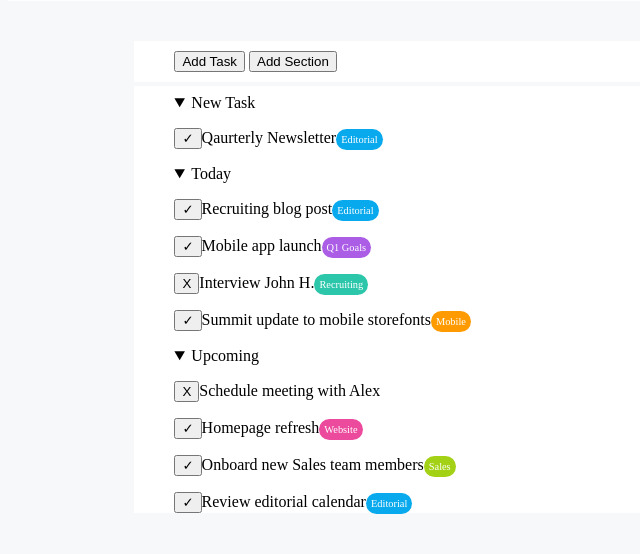
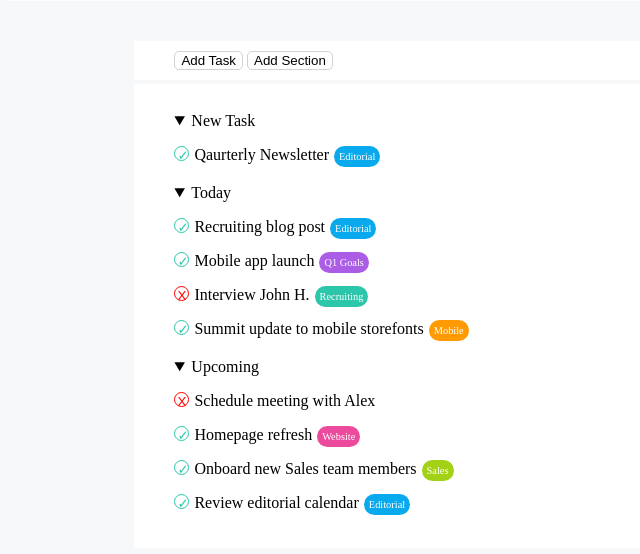
Before and after one commit to tpaglia493/html-css-toboolist, a plain HTML site: page index.html in a window 1280 px wide. Shown: the part 64-618 px from the top of the page, without its empty margins (0-640 px from the left). Drawn offline with Linux system fonts and the light colour scheme.

Commit message:
added style to checkboxes

```diff
--- a/css/style.css
+++ b/css/style.css
@@ -18,9 +18,24 @@ hr {
     border: 2px solid #f6f8f9;
 }
 
+.details-margin {
+    margin-top: 20px;
+}
+
+nav button {
+    background-color: #fff;
+    border: 1px solid #d0d2d3;
+    border-radius: 5px;
+}
+
 .left-padding {
     padding-left: 40px;
 
+}
+
+.vertical-padding {
+    padding-top: 20px;
+    padding-bottom: 20px;
 }
 
 .button-vertical-margin {
@@ -35,6 +50,7 @@ hr {
     padding: 5px;
     color: #fff;
     font-size: 65%;
+    margin: 5px;
 }
 
 .editorial-bg {
@@ -57,4 +73,29 @@ hr {
     background-color: #ec4a9d;
 }
 
-.sales-bg{background-color: #a3d116;}
+.sales-bg {
+    background-color: #a3d116;
+}
+
+.checkbox {
+    display: inline-block;
+    height: 15px;
+    width: 15px;
+    border-radius: 50%;
+    background-color: #fff;
+    margin-right: 5px;
+    padding-left: 2px;
+    line-height: 15px;
+
+
+}
+
+.checked {
+    color: #2cc6ab;
+    border: 1px solid #2cc6ab;
+}
+
+.to-do {
+    color: #ff0000;
+    border: 1px solid #ff0000;
+}
--- a/index.html
+++ b/index.html
@@ -24,33 +24,50 @@
             </nav>
             <hr>
             <!--dropdown lists section-->
-            <section class="left-padding">
+            <section class="left-padding vertical-padding">
 
                 <details open>
                     <!--dropdown list-->
                     <summary>New Task</summary>
                     <!--check-boxes-->
-                    <p><button>&#10003;</button>Qaurterly Newsletter<span class="tag editorial-bg">Editorial</span></p>
+                    <p><button class="checkbox checked">&#10003;</button>Qaurterly Newsletter<span
+                            class="tag editorial-bg">Editorial</span></p>
+
                 </details>
 
-                <details open>
+                <details open class="details-margin">
                     <!--dropdown list-->
                     <summary>Today</summary>
                     <!--check-boxes-->
-                    <p><button>&#10003;</button>Recruiting blog post<span class="tag editorial-bg">Editorial</span></p>
-                    <p><button>&#10003;</button>Mobile app launch<span class="tag q1-goals-bg">Q1 Goals</span></p>
-                    <p><button>X</button>Interview John H.<span class="tag recruiting-bg">Recruiting</span></p>
-                    <p><button>&#10003;</button>Summit update to mobile storefonts<span class="tag mobile-bg">Mobile</span></p>
+                    <p><button class="checkbox checked">&#10003;</button>Recruiting blog post<span
+                            class="tag editorial-bg">Editorial</span></p>
+
+                    <p><button class="checkbox checked">&#10003;</button>Mobile app launch<span
+                            class="tag q1-goals-bg">Q1 Goals</span></p>
+
+                    <p><button class="checkbox to-do">X</button>Interview John H.<span
+                            class="tag recruiting-bg">Recruiting</span></p>
+
+                    <p><button class="checkbox checked">&#10003;</button>Summit update to mobile storefonts<span
+                            class="tag mobile-bg">Mobile</span></p>
+
                 </details>
 
-                <details open>
+                <details open class="details-margin">
                     <!--dropdown list-->
                     <summary>Upcoming</summary>
                     <!--check-boxes-->
-                    <p><button>X</button>Schedule meeting with Alex</p>
-                    <p><button>&#10003;</button>Homepage refresh<span class="tag website-bg">Website</span></p>
-                    <p><button>&#10003;</button>Onboard new Sales team members<span class="tag sales-bg">Sales</span></p>
-                    <p><button>&#10003;</button>Review editorial calendar<span class="tag editorial-bg">Editorial</span></p>
+                    <p><button class="checkbox to-do">X</button>Schedule meeting with Alex</p>
+
+                    <p><button class="checkbox checked">&#10003;</button>Homepage refresh<span
+                            class="tag website-bg">Website</span></p>
+
+                    <p><button class="checkbox checked">&#10003;</button>Onboard new Sales team members<span
+                            class="tag sales-bg">Sales</span></p>
+
+                    <p><button class="checkbox checked">&#10003;</button>Review editorial calendar<span
+                            class="tag editorial-bg">Editorial</span></p>
+
                 </details>
 
             </section>
```
